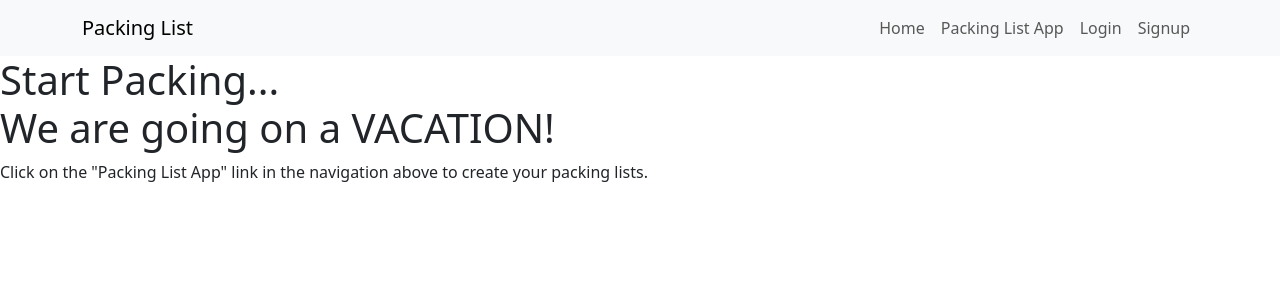
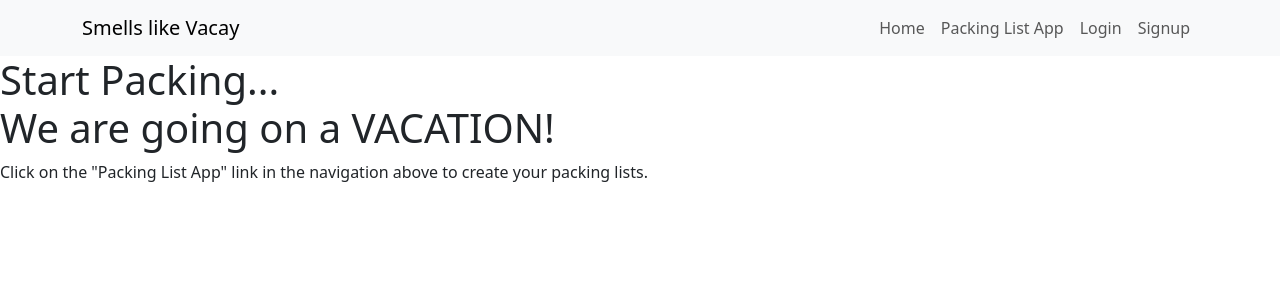
Before and after one commit to TeodoraAlina/start-packing, a Django app: page / in a window 1280 px wide. Shown: the top 300 px of the page. Run offline with Django 4.2, Linux system fonts and the light colour scheme.

Commit message:
Add google fonts and link for style.css in base.html file

```diff
--- a/templates/base.html
+++ b/templates/base.html
@@ -1,13 +1,18 @@
+{% load static %}
+
 <!DOCTYPE html>
 <html lang="en">
 
 <head>
+    <link rel="preconnect" href="https://fonts.googleapis.com">
+    <link rel="preconnect" href="https://fonts.gstatic.com" crossorigin>
+    <link href="https://fonts.googleapis.com/css2?family=Poppins&family=Roboto&display=swap" rel="stylesheet">
     <meta charset="UTF-8">
     <meta http-equiv="X-UA-Compatible" content="IE=edge">
     <meta name="viewport" content="width=device-width, initial-scale=1.0">
-    <link href="https://cdn.jsdelivr.net/npm/bootstrap@5.3.0-alpha1/dist/css/bootstrap.min.css"
-                rel="stylesheet">
+    <link href="https://cdn.jsdelivr.net/npm/bootstrap@5.3.0-alpha1/dist/css/bootstrap.min.css" rel="stylesheet">
     <script src="https://cdn.jsdelivr.net/npm/bootstrap@5.3.0-alpha1/dist/js/bootstrap.bundle.min.js"></script>
+    <link rel="stylesheet" href="{% static 'css/style.css' %}">
     <title>{% block title %}Smells Like Vacay{% endblock %}</title>
 
 </head>
@@ -15,7 +20,7 @@
 <body>
     <nav class="navbar navbar-expand-md navbar-light bg-light">
         <div class="container">
-            <a class="navbar-brand" href="{% url 'get_homepage' %}">Packing List</a>
+            <a class="navbar-brand" href="{% url 'get_homepage' %}">Smells like Vacay</a>
             <button class="navbar-toggler" type="button" data-bs-toggle="collapse" data-bs-target="#navbarNav"
                 aria-controls="navbarNav" aria-expanded="false" aria-label="Toggle navigation">
                 <span class="navbar-toggler-icon"></span>
```
